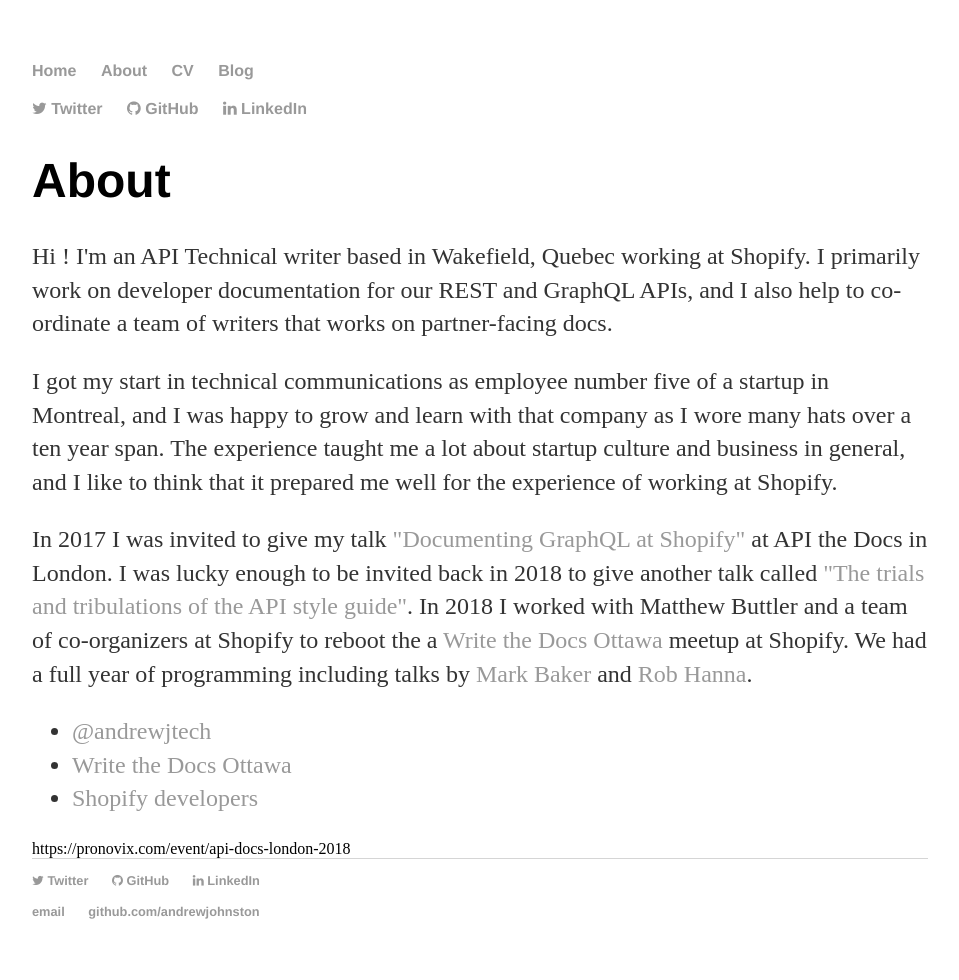
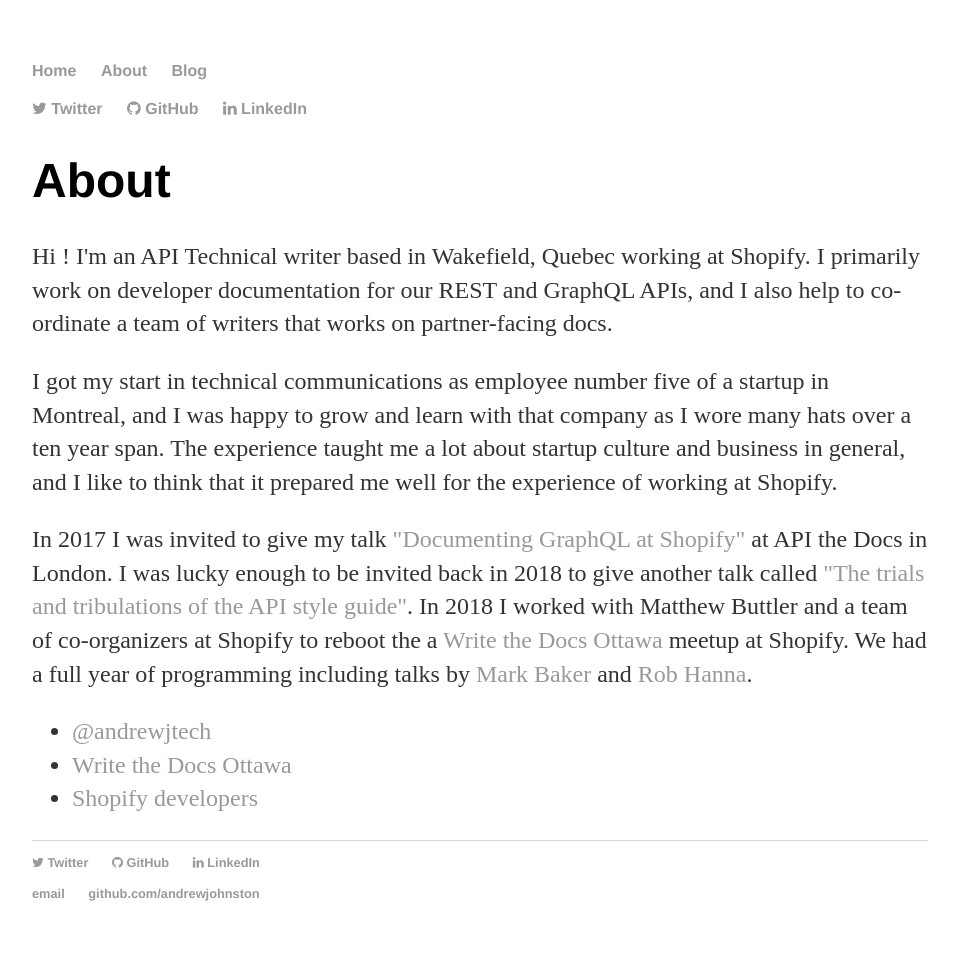
Before and after one commit to andrewjtech123/andrewjtech123.github.io, a Jekyll site: the page built from about/index.html, in a window 1280 px wide. Shown: the whole page, without its empty margins (160-1119 px from the left). Built offline with Jekyll 4.4.1, drawn with Linux system fonts in a browser that asks for light colours; nearby versions of some CDN libraries.

Commit message:
removes CV

```diff
--- a/_layouts/default.html
+++ b/_layouts/default.html
@@ -11,7 +11,6 @@
 	    		<ul>
 	        		<li><a href="/">Home</a></li>
 		        	<li><a href="/about">About</a></li>
-	        		<li><a href="/cv">CV</a></li>
 	        		<li><a href="/blog">Blog</a></li>
 	    		</ul>
 					<ul>
--- a/about/index.html
+++ b/about/index.html
@@ -17,5 +17,3 @@
 				<li><a href="https://developers.shopify.com/">Shopify developers</a></li>
 				</ul>
 		</div>
-
-https://pronovix.com/event/api-docs-london-2018
```
